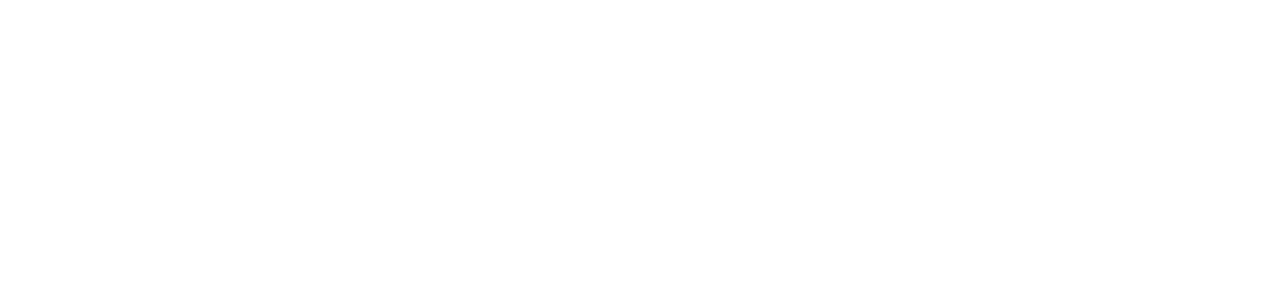
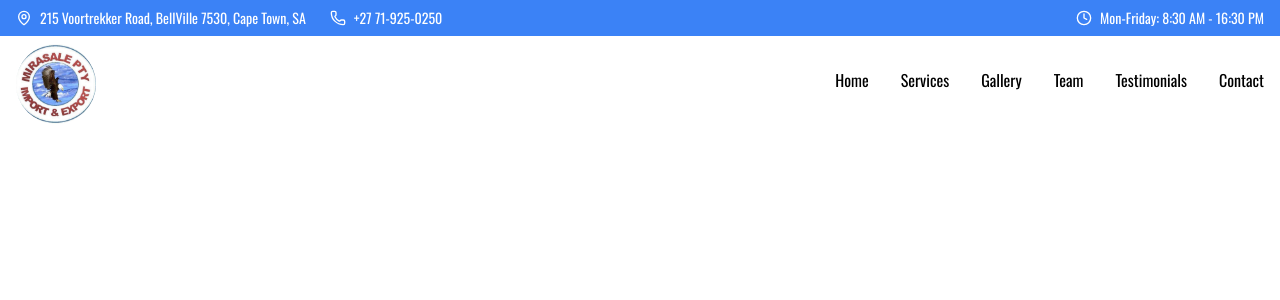
Before and after one commit to altrono/mirasal-pty, a Next.js app: page / in a window 1280 px wide. Shown: the top 300 px of the page. Built offline with nearby package versions, Linux system fonts and the light colour scheme.

Commit message:
Top header

```diff
--- a/app/components/header.tsx
+++ b/app/components/header.tsx
@@ -43,16 +43,16 @@
     >
       {/* Top Bar - Hidden on Mobile */}
       <div className="hidden md:block bg-blue-500 py-2">
-        <div className="container mx-auto px-4 text-black">
+        <div className="container mx-auto px-4 text-white">
           <div className="flex justify-between items-center">
             <div className="flex items-center gap-6">
               <div className="flex items-center gap-2">
-                <MapPin className="h-4 w-4 text-black" />
+                <MapPin className="h-4 w-4 text-white" />
                 <Link
                   href="https://www.google.com/maps/search/?api=1&query=215+Voortrekker+Road+BellVille"
                   target="_blank"
                   rel="noopener noreferrer"
-                  className="text-sm hover:text-white-500 transition-colors"
+                  className="text-sm hover:text-black transition-colors"
                 >
                   215 Voortrekker Road, BellVille 7530, Cape Town, SA
                 </Link>
@@ -60,12 +60,12 @@
 
               </div>
               <div className="flex items-center gap-2">
-                <Phone className="h-4 w-4 text-black" />
+                <Phone className="h-4 w-4 text-white" />
                 <span className="text-sm">+27 71-925-0250</span>
               </div>
             </div>
             <div className="flex items-center gap-2">
-              <Clock className="h-4 w-4 text-black" />
+              <Clock className="h-4 w-4 text-white" />
               <span className="text-sm">Mon-Friday: 8:30 AM - 16:30 PM</span>
             </div>
           </div>
@@ -73,12 +73,12 @@
       </div>
 
       {/* Main Header */}
-      <div className="bg-black/80 py-4">
+      <div className="bg-white ">
         <div className="container mx-auto px-4">
           <div className="flex justify-between items-center">
             {/* Logo */}
             <Link href="/" className="">
-              <Image alt='mother city logo'src={'logo.jpg'}  className='rounded-full' width={50} height={50}/>
+              <Image alt='mother city logo'src={'/logo.jpg'}  className='rounded-full mt-2' width={80} height={80}/>
             </Link>
 
             {/* Desktop Menu */}
@@ -88,7 +88,7 @@
                   <li key={item.name}>
                     <Link
                       href={item.href}
-                      className="text-white hover:text-white/70 transition-colors"
+                      className="text-black hover:text-blue-500 transition-colors"
                     >
                       {item.name}
                     </Link>
--- a/app/page.tsx
+++ b/app/page.tsx
@@ -1,9 +1,10 @@
+import { Header } from "./components/header";
 
 
 export default function Home() {
   return (
     <main className="min-h-screen bg-white">
-
+      <Header />
     </main>
   );
 }
```
